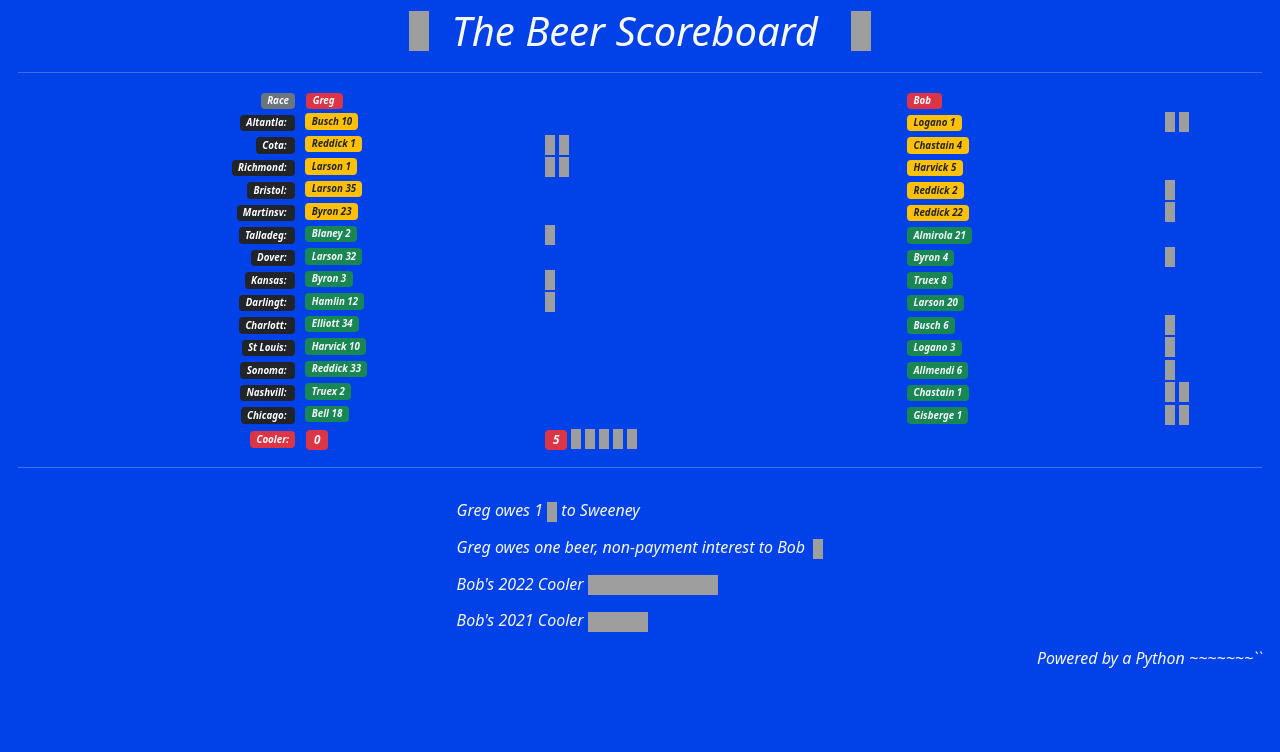
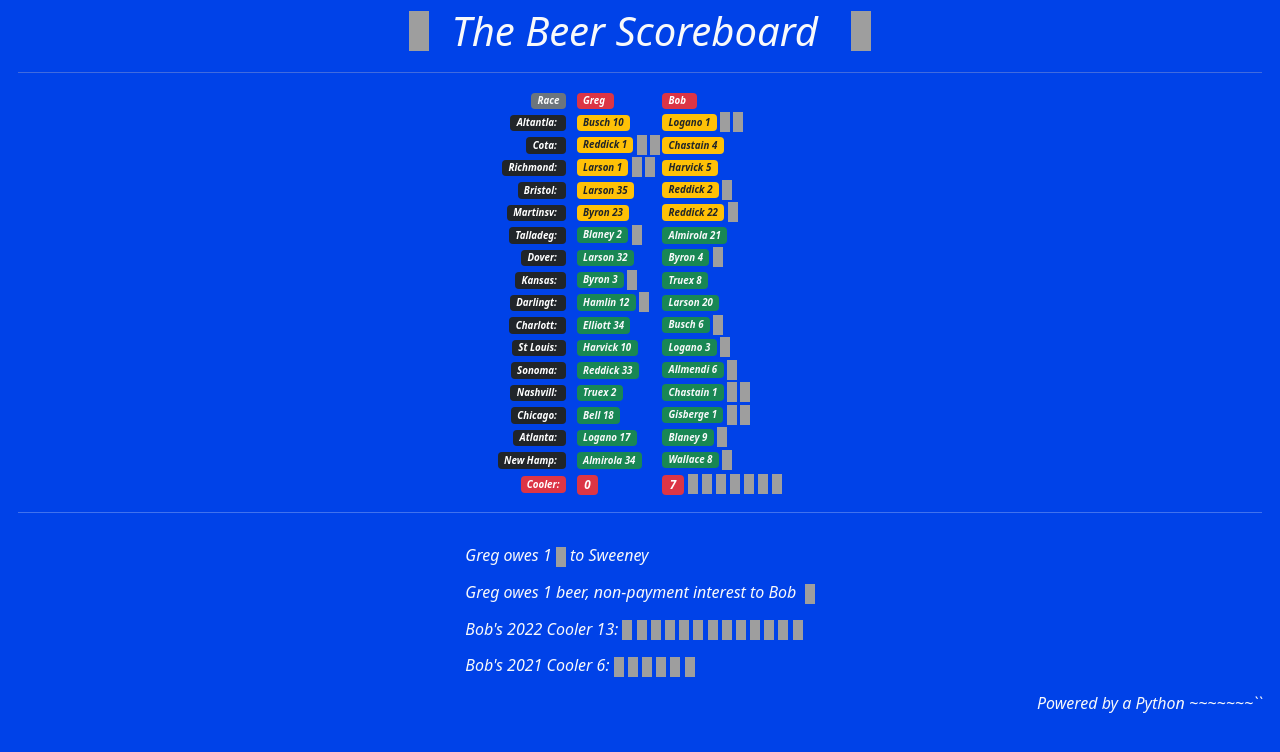
Before and after one commit to moose46/beerme2, a Flask app: page / in a window 1280 px wide. Shown: the top 752 px of the page. Run offline with Flask 2, Linux system fonts and the light colour scheme; grey boxes are pictures that could not be loaded.

Commit message:
New Hampshire

```diff
--- /dev/null
+++ b/data/results_atlanta_07-09-2023_.txt
@@ -0,0 +1,38 @@
+POS	DRIVER	CAR	MANUFACTURER	LAPS	START	LED	PTS	BONUS	PENALTY
+1	William Byron	24	Chevrolet	185	18	20	46	6	0
+2	Daniel Suarez	99	Chevrolet	185	26	0	35	0	0
+3	AJ Allmendinger	16	Chevrolet	185	19	6	40	6	0
+4	Michael McDowell	34	Ford	185	20	0	39	6	0
+5	Kyle Busch	8	Chevrolet	185	22	0	32	0	0
+6	Brad Keselowski	6	Ford	185	11	19	41	10	0
+7	J.J. Yeley	15	Ford	185	24	0	0	0	0
+8	Justin Haley	31	Chevrolet	185	17	0	33	4	0
+9	Ryan Blaney	12	Ford	185	2	20	47	19	0
+10	Ricky Stenhouse Jr.	47	Chevrolet	185	29	0	27	0	0
+11	Erik Jones	43	Chevrolet	185	25	0	26	0	0
+12	Austin Cindric	2	Ford	185	10	10	36	11	0
+13	Chase Elliott	9	Chevrolet	185	23	0	24	0	0
+14	Denny Hamlin	11	Toyota	185	14	0	23	0	0
+15	Chris Buescher	17	Ford	185	15	39	30	8	0
+16	Todd Gilliland	38	Ford	185	9	0	21	0	0
+17	Joey Logano	22	Ford	185	4	11	27	7	0
+18	Aric Almirola	10	Ford	185	1	47	20	1	0
+19	Ty Dillon	77	Chevrolet	185	27	0	18	0	0
+20	B.J. McLeod	78	Chevrolet	185	35	1	17	0	0
+21	Austin Dillon	3	Chevrolet	185	33	0	16	0	0
+22	Chase Briscoe	14	Ford	185	3	0	15	0	0
+23	Christopher Bell	20	Toyota	185	34	0	21	9	0
+24	Ryan Preece	41	Ford	185	13	0	14	1	0
+25	Bubba Wallace	23	Toyota	185	37	1	17	5	0
+26	Alex Bowman	48	Chevrolet	185	36	0	11	0	0
+27	Tyler Reddick	45	Toyota	185	12	0	12	2	0
+28	Harrison Burton	21	Ford	184	5	0	9	0	0
+29	Martin Truex Jr.	19	Toyota	184	16	1	16	8	0
+30	Kevin Harvick	4	Ford	181	6	0	7	0	0
+31	Corey LaJoie	7	Chevrolet	179	28	0	6	0	0
+32	Cole Custer	51	Ford	178	21	0	0	0	0
+33	Noah Gragson	42	Chevrolet	174	31	0	4	0	0
+34	Ty Gibbs	54	Toyota	150	7	0	3	0	0
+35	Ross Chastain	1	Chevrolet	124	30	0	2	0	0
+36	Kyle Larson	5	Chevrolet	111	8	1	10	9	0
+37	Austin Hill	62	Chevrolet	92	32	0	0	0	0
--- /dev/null
+++ b/data/results_new hampshire_07-17-2023_.txt
@@ -0,0 +1,37 @@
+POS	DRIVER	CAR	MANUFACTURER	LAPS	START	LED	PTS	BONUS	PENALTY
+1	Martin Truex Jr.	19	Toyota	301	2	0	40	0	0
+2	Joey Logano	22	Ford	301	4	0	35	0	0
+3	Kyle Larson	5	Chevrolet	301	15	0	34	0	0
+4	Kevin Harvick	4	Ford	301	13	0	33	0	0
+5	Brad Keselowski	6	Ford	301	9	0	32	0	0
+6	Tyler Reddick	45	Toyota	301	6	0	31	0	0
+7	Denny Hamlin	11	Toyota	301	20	0	30	0	0
+8	Bubba Wallace	23	Toyota	301	8	0	29	0	0
+9	Austin Dillon	3	Chevrolet	301	11	0	28	0	0
+10	Chase Briscoe	14	Ford	301	27	0	27	0	0
+11	Erik Jones	43	Chevrolet	301	30	0	26	0	0
+12	Chase Elliott	9	Chevrolet	301	18	0	25	0	0
+13	Michael McDowell	34	Ford	301	17	0	24	0	0
+14	Alex Bowman	48	Chevrolet	301	25	0	23	0	0
+15	Chris Buescher	17	Ford	301	26	0	22	0	0
+16	Daniel Suarez	99	Chevrolet	301	12	0	21	0	0
+17	Justin Haley	31	Chevrolet	301	19	0	20	0	0
+18	Ricky Stenhouse Jr.	47	Chevrolet	301	16	0	19	0	0
+19	AJ Allmendinger	16	Chevrolet	301	14	0	18	0	0
+20	Harrison Burton	21	Ford	301	28	0	17	0	0
+21	Todd Gilliland	38	Ford	301	23	0	16	0	0
+22	Ryan Blaney	12	Ford	301	5	0	15	0	0
+23	Ross Chastain	1	Chevrolet	301	31	0	14	0	0
+24	William Byron	24	Chevrolet	301	7	0	13	0	0
+25	Austin Cindric	2	Ford	301	22	0	12	0	0
+26	Ty Dillon	77	Chevrolet	301	35	0	11	0	0
+27	Ty Gibbs	54	Toyota	301	36	0	10	0	0
+28	Ryan Preece	41	Ford	300	21	0	9	0	0
+29	Christopher Bell	20	Toyota	299	1	0	8	0	0
+30	Ryan Newman	15	Ford	299	33	0	7	0	0
+31	B.J. McLeod	78	Chevrolet	295	32	0	6	0	0
+32	Noah Gragson	42	Chevrolet	268	29	0	5	0	0
+33	Corey LaJoie	7	Chevrolet	176	24	0	4	0	0
+34	Aric Almirola	10	Ford	168	3	0	3	0	0
+35	Cole Custer	51	Ford	130	34	0	0	0	0
+36	Kyle Busch	8	Chevrolet	71	10	0	1	0	0
--- a/templates/beer.html
+++ b/templates/beer.html
@@ -1,87 +1,105 @@
-{% extends "base.html" %}
+{% extends 'base.html' %}
 {% block content %}
   <div class="myDiv">
-
     <table align="center">
       <tr>
-                <td align="center"><img src="../static/beer.png" width="20" height="40"></td>
+        <td align="center">
+          <img src="../static/beer.png" width="20" height="40" />
+        </td>
         <td align="center" class="display-6 text-light">&nbsp&nbspThe Beer Scoreboard&nbsp&nbsp&nbsp</td>
-                <td align="center"><img src="../static/beer.png" width="20" height="40"></td>
+        <td align="center">
+          <img src="../static/beer.png" width="20" height="40" />
+        </td>
       </tr>
     </table>
-        <hr style="color:bisque">
-        <table width="100%" align="center">
+    <hr style="color:bisque" />
+    <table align="center">
       <tr>
-                <th class="left-th"><span class="badge bg-secondary text-light">Race</span></th>
-                <th style="text-align:left width:10px"><span class="badge bg-danger">Greg&nbsp</span></th>
-                <th style="text-align:left width:10px"></th>
-                <th><span class="badge bg-danger">Bob&nbsp&nbsp</span></th>
-                <th></th>
+        <th class="left-th">
+          <span class="badge bg-secondary text-light">Race</span>
+        </th>
+        <th style="text-align:left">
+          <span class="badge bg-danger">Greg&nbsp</span>
+        </th>
+        <th>
+          <span class="badge bg-danger">Bob&nbsp&nbsp</span>
+        </th>
       </tr>
       {% for b in betting_summary.list_of_individual_bets %}
         <tr>
-                    <td style="color: #FFB500" class="left-td"><span class="badge bg-dark ">{{ b.race_name[0:8] }}:&nbsp</span>
-                    </td>
-                    <td class="badge badge-pill {{b.greg.badge_color}}" style="width:12">
-                            {{ b.greg.driver_name }}
+          <td style="color: #FFB500" class="left-td">
+            <span class="badge bg-dark">{{ b.race_name[0:8] }}:&nbsp</span>
           </td>
           <td>
+            <span class="badge badge-pill {{ b.greg.badge_color }}">{{ b.greg.driver_name }}</span>
+            <span>
               {% if b.greg.beer == 1 %}
-                            <img src="../static/beer.png" width="10" height="20">
-
+                <img src="../static/beer.png" width="10" height="20" />
               {% endif %}
               {% if b.greg.beer == 2 %}
-                                <img src="../static/beer.png" width="10" height="20">
-                                <img src="../static/beer.png" width="10" height="20">
+                <img src="../static/beer.png" width="10" height="20" />
+                <img src="../static/beer.png" width="10" height="20" />
+              {% endif %}
+            </span>
           </td>
-                        {% endif %}
+          <td>
+            <span class="badge {{ b.bob.badge_color }}">{{ b.bob.driver_name }}</span>
 
-                    </td>
-                    <td><span
-                            class="badge {{b.bob.badge_color}}">{{ b.bob.driver_name }}
-                        </span>
             <span>
-                        </td>
-                        <td style="width:10">
               {% if b.bob.beer == 1 %}
-                            <img src="../static/beer.png" width="10" height="20">
+                <img src="../static/beer.png" width="10" height="20" />
               {% endif %}
               {% if b.bob.beer == 2 %}
-                                <img src="../static/beer.png" width="10" height="20">
-                                <img src="../static/beer.png" width="10" height="20">
-                        {% endif %}</span>
-
+                <img src="../static/beer.png" width="10" height="20" />
+                <img src="../static/beer.png" width="10" height="20" />
+              {% endif %}
+            </span>
           </td>
         </tr>
       {% endfor %}
       <tr>
-                <td class="left-th"><span class="badge bg-danger align-center">Cooler:</span></td>
-                <td style="font-weight: bolder; font-size: larger"><span
-                        class="badge bg-danger align-center">{{ betting_summary.total_beers_owed['Greg'] }}</span>
-                    {% for x in range(betting_summary.total_beers_owed['Greg']) %}
-                        <img src="../static/beer.png" width="10" height="20">
-                    {% endfor %}
-
+        <td class="left-th">
+          <span class="badge bg-danger align-center">Cooler:</span>
         </td>
         <td style="font-weight: bolder; font-size: larger">
-                <span class="badge bg-danger align-center">
-                {{ betting_summary.total_beers_owed['Bob'] }}</span>
+          <span class="badge bg-danger align-center">{{ betting_summary.total_beers_owed['Greg'] }}</span>
+          {% for x in range(betting_summary.total_beers_owed['Greg']) %}
+            <img src="../static/beer.png" width="10" height="20" />
+          {% endfor %}
+        </td>
+        <td style="font-weight: bolder; font-size: larger">
+          <span class="badge bg-danger align-center">{{ betting_summary.total_beers_owed['Bob'] }}</span>
           {% for x in range(betting_summary.total_beers_owed['Bob']) %}
-                        <img src="../static/beer.png" width="10" height="20">
+            <img src="../static/beer.png" width="10" height="20" />
           {% endfor %}
         </td>
       </tr>
     </table>
-        <hr style="color:white">
+    <hr style="color:white" />
     <table align="center">
       <tr>
         <td>
           <blockquote class="blockquote text-light align-center">
-                        <p><h6>Greg owes 1 <img src="../static/beer.png" width="10" height="20"> to Sweeney</h6></p>
-                        <p><h6>Greg owes one beer, non-payment interest to Bob &nbsp;<img src="../static/beer.png" width="10" height="20">
-                        <p><h6>Bob's 2022 Cooler <img src="../static/beer.png" width="10" height="20"><img src="../static/beer.png" width="10" height="20"><img src="../static/beer.png" width="10" height="20"><img src="../static/beer.png" width="10" height="20"><img src="../static/beer.png" width="10" height="20"><img src="../static/beer.png" width="10" height="20"><img src="../static/beer.png" width="10" height="20"><img src="../static/beer.png" width="10" height="20"><img src="../static/beer.png" width="10" height="20"><img src="../static/beer.png" width="10" height="20"><img src="../static/beer.png" width="10" height="20"><img src="../static/beer.png" width="10" height="20"><img src="../static/beer.png" width="10" height="20">
-                        <p><h6>Bob's 2021 Cooler <img src="../static/beer.png" width="10" height="20"><img src="../static/beer.png" width="10" height="20"><img src="../static/beer.png" width="10" height="20"><img src="../static/beer.png" width="10" height="20"><img src="../static/beer.png" width="10" height="20"><img src="../static/beer.png" width="10" height="20">
-                    </h6></p>
+            <p>
+              <h6>Greg owes 1 <img src="../static/beer.png" width="10" height="20" /> to Sweeney</h6>
+            </p>
+            <p>
+              <h6>Greg owes 1 beer, non-payment interest to Bob &nbsp;<img src="../static/beer.png" width="10" height="20" /></h6>
+            </p>
+            <p>
+              <h6>
+                Bob's 2022 Cooler 13:{% for i in range(13) %}
+                  <img src="../static/beer.png" width="10" height="20" />
+                {% endfor %}
+              </h6>
+            </p>
+            <p>
+              <h6>
+                Bob's 2021 Cooler 6:{% for i in range(6) %}
+                  <img src="../static/beer.png" width="10" height="20" />
+                {% endfor %}
+              </h6>
+            </p>
           </blockquote>
         </td>
       </tr>
```
Also changed, not shown: betData.py (+10 -0 lines), files.py (+6 -6 lines). Lines whose indentation alone changed are shown as unchanged.
